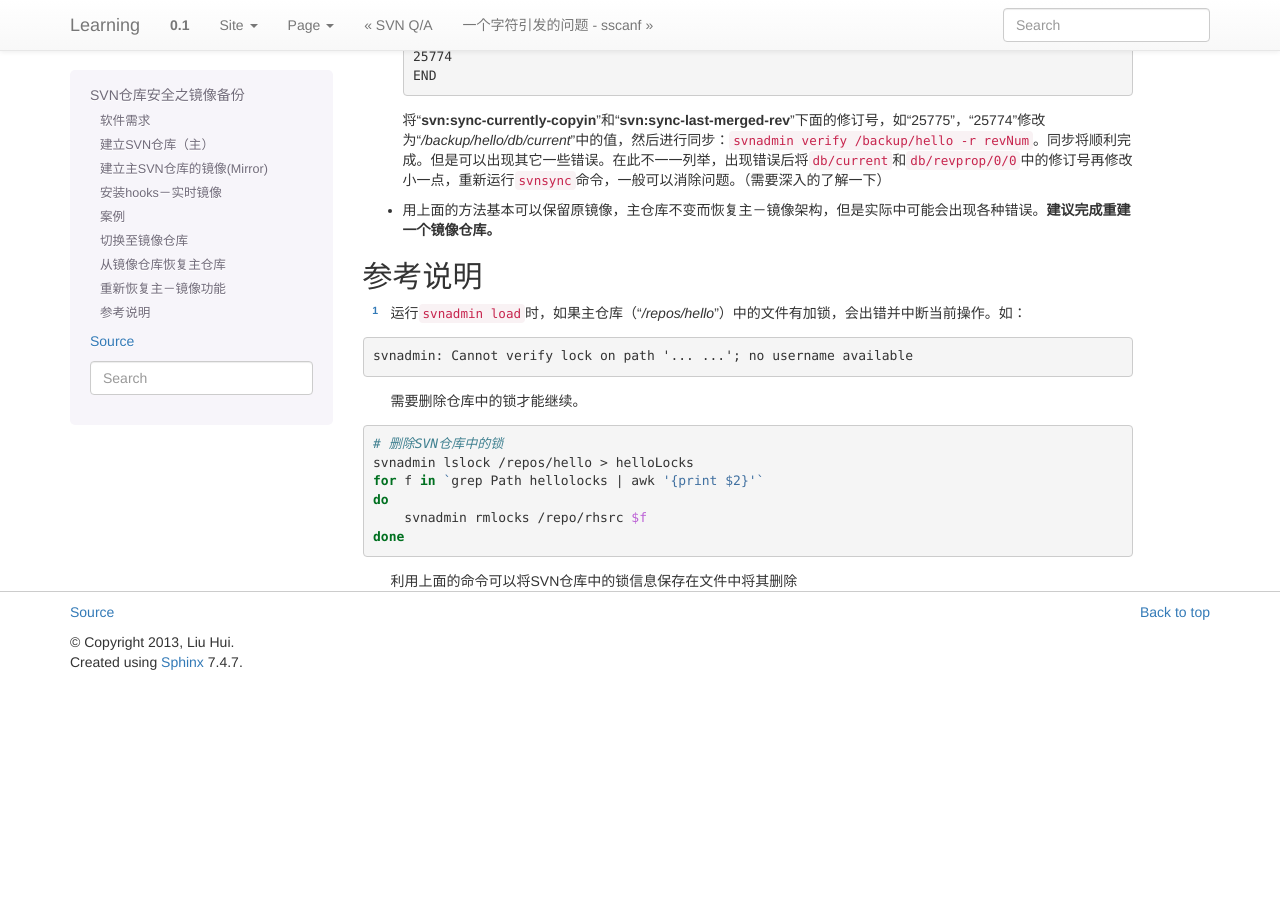
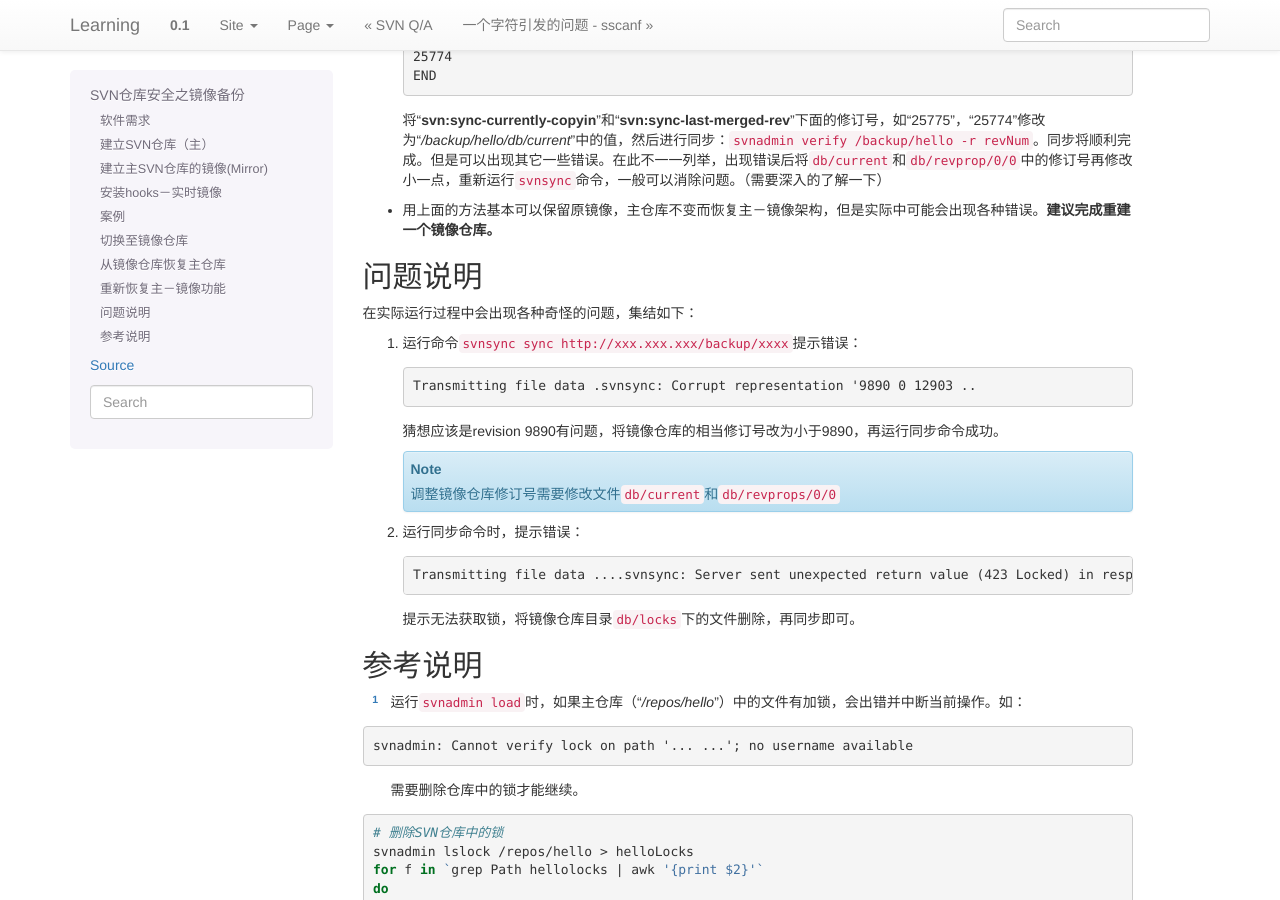
Before and after one commit to huiliu/learning.docs.hui, a Sphinx documentation site: the page built from source/svn_mirror.rst, in a window 1280 px wide and 900 px high, scrolled down 3520 px. Built offline with Sphinx 7.4.7, drawn with Linux system fonts in a browser that asks for light colours; formulas are drawn with MathJax 3; before the commit the page ends 4202 px from its top, so only the background shows below that.

```diff
--- a/source/index.rst
+++ b/source/index.rst
@@ -60,6 +60,8 @@ Welcome to Robin's Blog
     mysql_optimize
     mysql_tuning
     mysql_key
+    mysql_status
+    mysql_replication
 
 系统安全
 ^^^^^^^^^^
--- a/source/svn_mirror.rst
+++ b/source/svn_mirror.rst
@@ -231,6 +231,32 @@ SVN仓库安全之镜像备份
     能会出现各种错误。\ **建议完成重建一个镜像仓库。**
 
 
+问题说明
+========
+在实际运行过程中会出现各种奇怪的问题，集结如下：
+
+1.  运行命令\ ``svnsync sync http://xxx.xxx.xxx/backup/xxxx``\ 提示错误：
+
+    .. sourcecode:: text
+
+        Transmitting file data .svnsync: Corrupt representation '9890 0 12903 ..
+
+    猜想应该是revision 9890有问题，将镜像仓库的相当修订号改为小于9890，再运行\
+    同步命令成功。
+
+    .. note::
+
+        调整镜像仓库修订号需要修改文件\ ``db/current``\ 和\ ``db/revprops/0/0``\
+
+
+2.  运行同步命令时，提示错误：
+
+    .. sourcecode:: text
+
+        Transmitting file data ....svnsync: Server sent unexpected return value (423 Locked) in response to PUT request for '/backup/
+
+    提示无法获取锁，将镜像仓库目录\ ``db/locks``\ 下的文件删除，再同步即可。
+
 参考说明
 ==========
 .. [#]  运行\ ``svnadmin load``\ 时，如果主仓库（“\ */repos/hello*\ ”）中的文件\
```
Also changed, not shown: source/bash.rst (+22 -0 lines).
